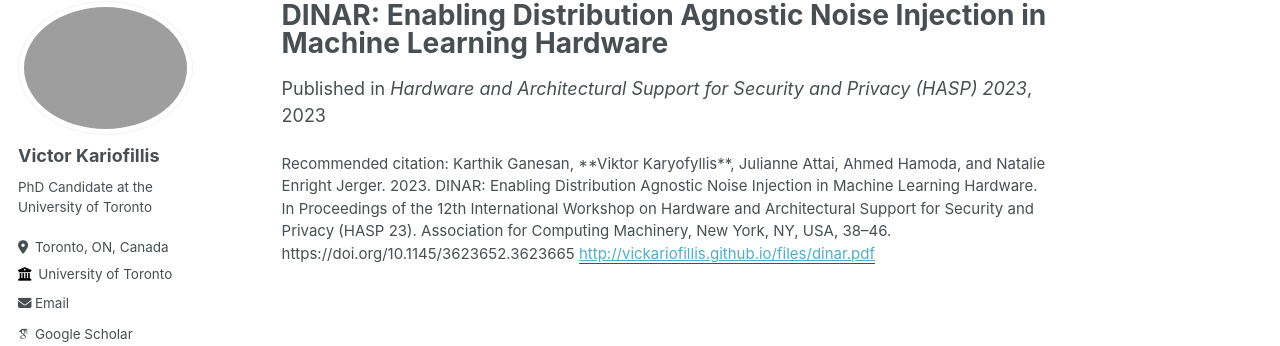
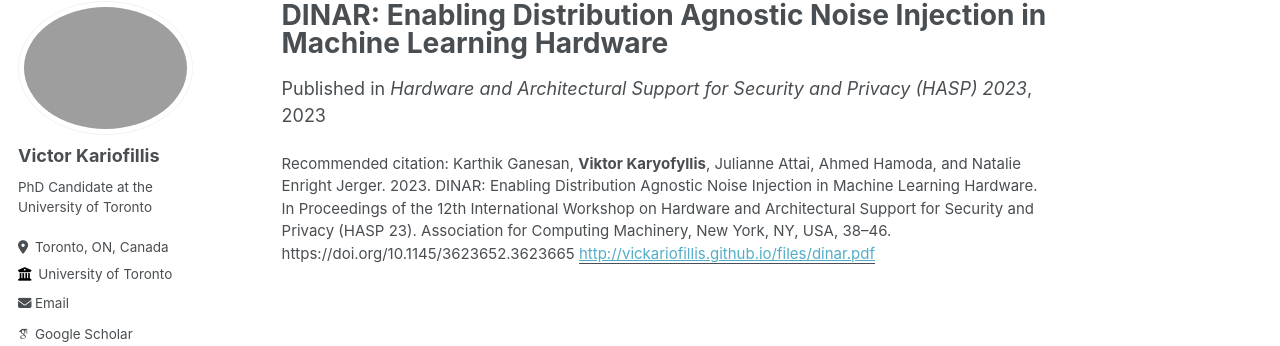
Before and after one commit to vickariofillis/vickariofillis.github.io, a Jekyll site: the page built from _publications/2023-10-29-dinar.md, in a window 1280 px wide and 1072 px high. Shown: the part 105-451 px from the top of the window. Built offline with Jekyll 4.4.1, drawn with Linux system fonts in a browser that asks for light colours; some web fonts are replaced.

Commit message:
More Information

```diff
--- a/_publications/2023-10-29-dinar.md
+++ b/_publications/2023-10-29-dinar.md
@@ -5,5 +5,5 @@ permalink: /publication/2023-10-29-dinar
 date: 2023-10-29
 venue: 'Hardware and Architectural Support for Security and Privacy (HASP) 2023'
 paperurl: 'http://vickariofillis.github.io/files/dinar.pdf'
-citation: 'Karthik Ganesan, **Viktor Karyofyllis**, Julianne Attai, Ahmed Hamoda, and Natalie Enright Jerger. 2023. DINAR: Enabling Distribution Agnostic Noise Injection in Machine Learning Hardware. In Proceedings of the 12th International Workshop on Hardware and Architectural Support for Security and Privacy (HASP 23). Association for Computing Machinery, New York, NY, USA, 38–46. https://doi.org/10.1145/3623652.3623665'
+citation: 'Karthik Ganesan, <b>Viktor Karyofyllis</b>, Julianne Attai, Ahmed Hamoda, and Natalie Enright Jerger. 2023. DINAR: Enabling Distribution Agnostic Noise Injection in Machine Learning Hardware. In Proceedings of the 12th International Workshop on Hardware and Architectural Support for Security and Privacy (HASP 23). Association for Computing Machinery, New York, NY, USA, 38–46. https://doi.org/10.1145/3623652.3623665'
 ---
```
